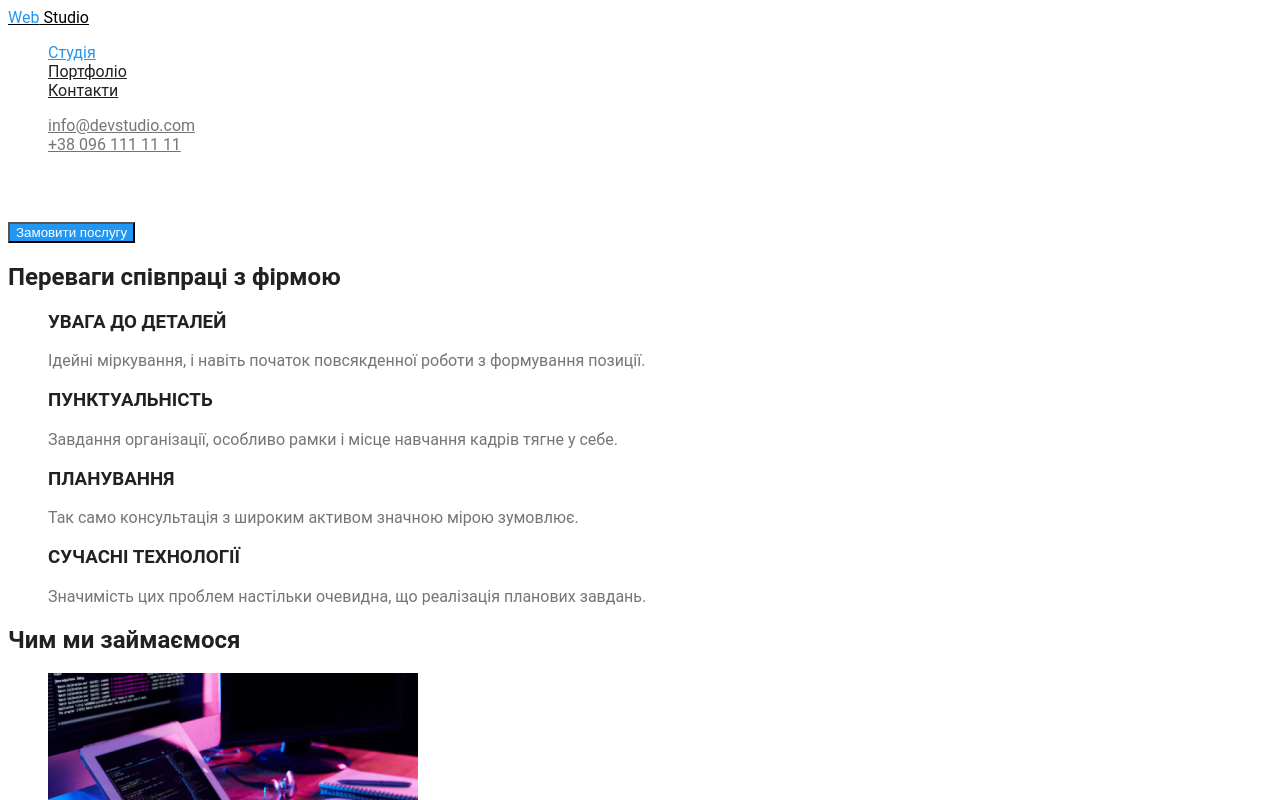
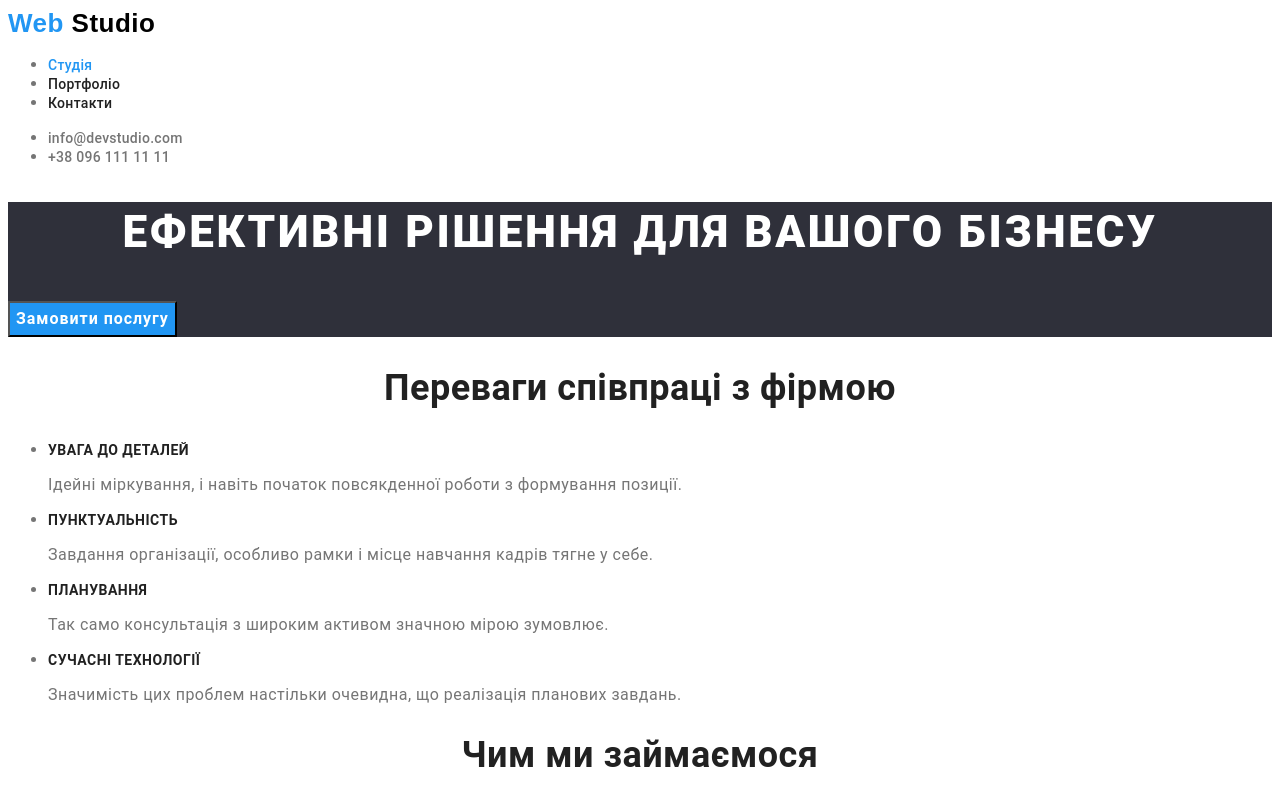
Before and after one commit to Olya2806/goit-markup-hw-02, a plain HTML site: page index.html in a window 1280 px wide. Shown: the top 800 px of the page. Drawn offline with Linux system fonts and the light colour scheme.

Commit message:
Додає стилі шрифтів

```diff
--- a/css/styles.css
+++ b/css/styles.css
@@ -5,6 +5,8 @@
     --primary-white-color: #FFFFFF;
     --color-logo: #000000;
     --button-bgc-color: #F5F4FA;
+    --address-link-color: rgba(255, 255, 255, 0.6);
+    --footer-bgc-color: #2F303A;
 }
 
 
@@ -13,14 +15,22 @@ body{
   background-color:var(--primary-white-color);
   color:var(--primary-text-color);
   font-family: Roboto, sans-serif;
+  letter-spacing: 0.03em;
+
 }
 
-ul {
+.list {
     list-style: none;
 }
 /* Стилізація логотипу */
 .logo {
     color:var(--color-logo);
+    font-family: Raleway, sans-serif;
+    font-weight: 700;
+    font-size: 26px;
+    line-height: 1.19;
+    text-decoration: none;
+
 }
 .logo-accent {
     color: var(--accent-colour);
@@ -28,7 +38,11 @@ ul {
 /* Site Nav */
 .site-nav .link {
     color:var(--tittle-text-color);
-
+    font-weight: 500;
+    font-size: 14px;
+    line-height: 1.14;
+    letter-spacing: 0.02em;
+    text-decoration: none;
 }
 .site-nav .link:hover, .site-nav .link:focus {
     color: var(--accent-colour);
@@ -40,6 +54,11 @@ ul {
 /* auth nav*/
 .auth-nav .link {
     color: var(--primary-text-color);
+    font-weight: 500;
+    font-size: 14px;
+    line-height: 1.14;
+    letter-spacing: 0.02em;
+    text-decoration: none;
 }
 
 .auth-nav .link:hover,
@@ -48,23 +67,54 @@ ul {
 }
 
 /* hero */
+.hero {
+    background-color: var(--footer-bgc-color) ;
+}
 .hero-tittle{
     color: var(--primary-white-color);
+    font-weight: 900;
+    font-size: 44px;
+    line-height: 1.4;
+    text-align: center;
+    letter-spacing: 0.06em;
+    text-transform: uppercase;
 }
 
 /* Sections */
 .section-tittle {
     color: var(--tittle-text-color);
+    font-weight: 700;
+    font-size: 36px;
+    line-height: 1.2;
+    text-align: center;
 }
 
 /* Features */
 .features .tittle{
     color: var(--tittle-text-color);
+    font-weight: 700;
+    font-size: 14px;
+    line-height: 1.14;
+    text-transform: uppercase;
+}
+
+.features .text {
+    font-size: 14px;
+    line-height: 1.7;
 }
 
 /* Team-list */
 .team-list .tittle {
     color: var(--tittle-text-color);
+    font-weight: 500;
+    font-size: 16px;
+    line-height: 1.2;
+    text-align: center;
+}
+.team-list .text {
+    font-size: 16px;
+    line-height: 1.2;
+    text-align: center;
 }
 
 /* Buttons */
@@ -72,6 +122,11 @@ ul {
     color: var(--tittle-text-color);
     background-color:var(--button-bgc-color);
     cursor: pointer;
+    font-family: inherit;
+    font-weight: 500;
+    font-size: 16px;
+    line-height: 1.6;
+    text-align: center;
 }
 
 .button:hover, .button:focus {
@@ -82,19 +137,43 @@ ul {
 .button.primary {
     color: var(--primary-white-color);
     background-color: var(--accent-colour);
+    font-weight: 700;
+    font-size: 16px;
+    line-height: 1.9;
+    display: flex;
+    align-items: center;
+    text-align: center;
+    letter-spacing: 0.06em;
 }
 
 /* Projects */
 .projects-title {
     color: var(--tittle-text-color);
+    font-weight: 700;
+    font-size: 18px;
+    line-height: 2;
+    letter-spacing: 0.06em;
+}
+.projects .text {
+    font-size: 16px;
+    line-height: 1.9;
+}
+.projects .link {
+    text-decoration: none;
 }
 
 /* address */
 .address {
     color: var(--primary-white-color);
+    background-color: var(--footer-bgc-color) ;
+    font-style: normal;
+    font-weight: 400;
+    font-size: 14px;
+    line-height: 1.7;
 }
 .address .link {
-    color: rgba(255, 255, 255, 0.6);
+    color: var(--address-link-color);
+    text-decoration: none;
 }
 .address .link:hover,
 .address .link:focus {
```
